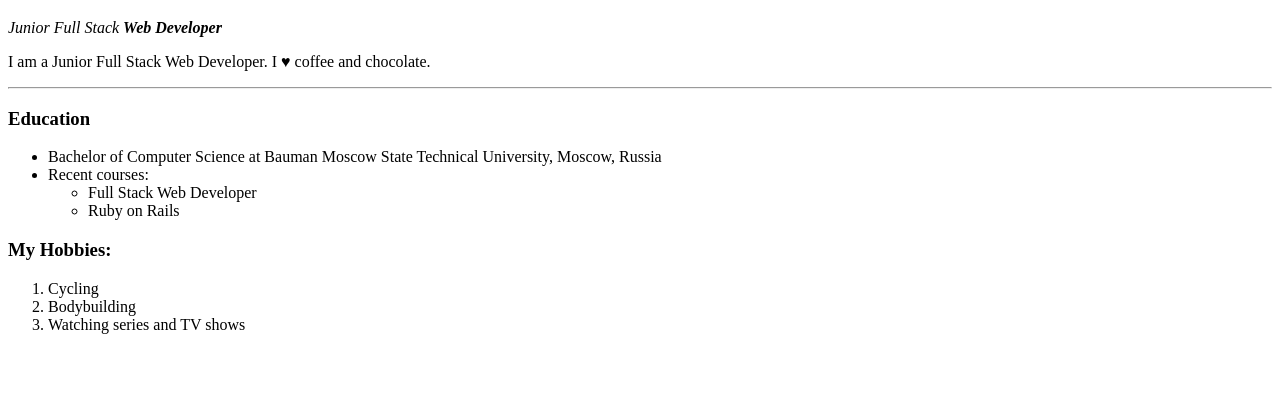
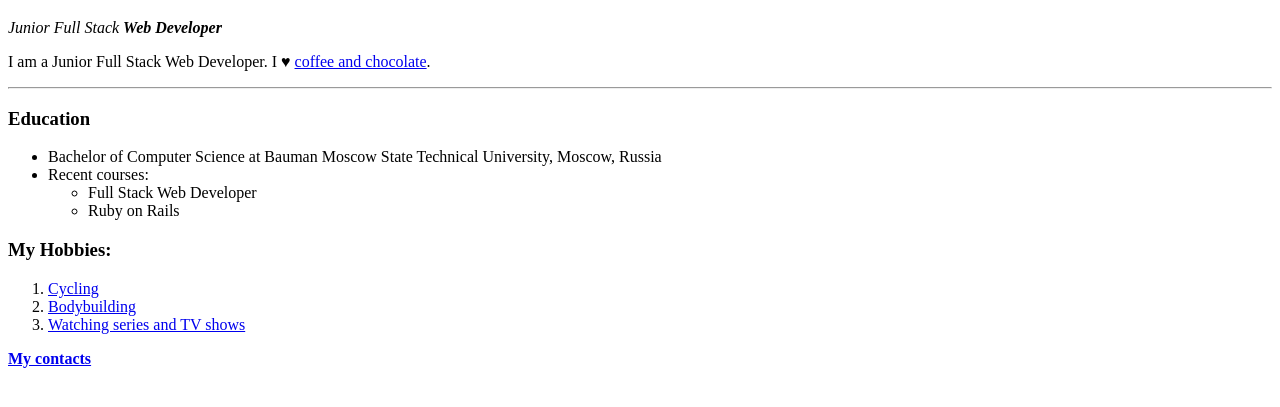
Before and after one commit to alexgont1/WebProjects, a plain HTML site: page HTML-Personal-Site/index.html in a window 1280 px wide. Shown: the part 273-680 px from the top of the page. Drawn offline with Linux system fonts and the light colour scheme.

Commit message:
Add links and contacts

```diff
--- a/HTML-Personal-Site/index.html
+++ b/HTML-Personal-Site/index.html
@@ -10,7 +10,7 @@
   <img src="images/Alex.jpg" alt="Alexander's LinkedIn profile picture">
   <h1>Alexander Gontarenko</h1>
   <p><em>Junior Full Stack <strong>Web Developer</strong></em></p>
-  <p>I am a Junior Full Stack Web Developer. I ♥ coffee and chocolate.</p>
+  <p>I am a Junior Full Stack Web Developer. I ♥ <a href="https://www.google.com/search?q=coffee+and+chocolate&tbm=isch&source=univ&sa=X&ved=2ahUKEwjQ3NbR1uThAhUQTKwKHaynAFIQsAR6BAgIEAE&biw=1920&bih=949" target="_blank">coffee and chocolate</a>.</p>
   <hr>
   <h3>Education</h3>
   <ul>
@@ -24,11 +24,11 @@
   </ul>
   <h3>My Hobbies:</h3>
   <ol>
-    <li>Cycling</li>
-    <li>Bodybuilding</li>
-    <li>Watching series and TV shows</li>
+    <li><a href="https://youtu.be/8DTvmDnuSQ4?t=4" target="_blank">Cycling</a></li>
+    <li><a href="https://www.youtube.com/watch?v=DJURC0RvKBA" target="_blank">Bodybuilding</a></li>
+    <li><a href="https://www.youtube.com/watch?v=bDbceVD6Pz0" target="_blank">Watching series and TV shows</a></li>
   </ol>
-
+  <p><strong></strong><a href="contacts.html"><strong>My contacts</strong></a></p>
 </body>
 
 </html>
```
Also changed, not shown: HTML-Personal-Site/contacts.html (added, +15 -0 lines).
